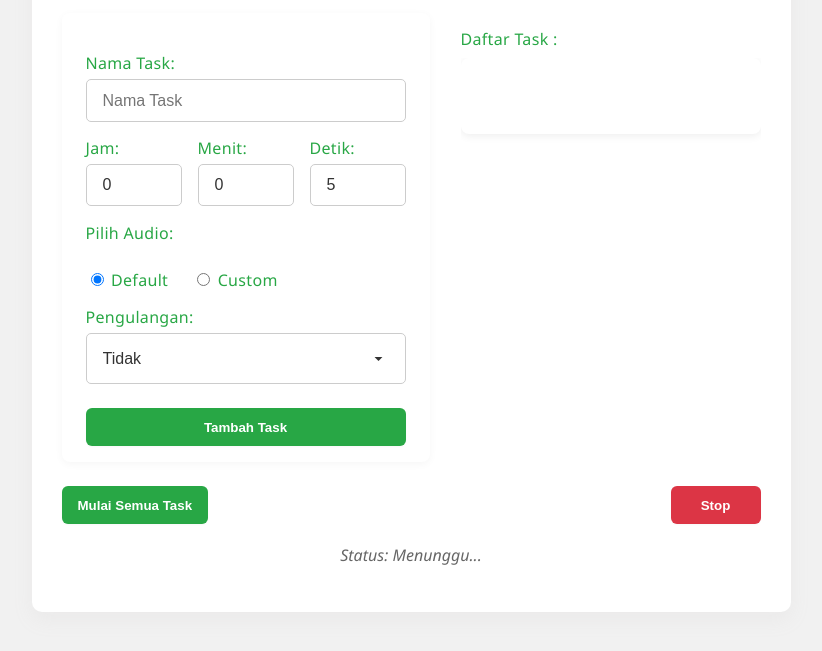
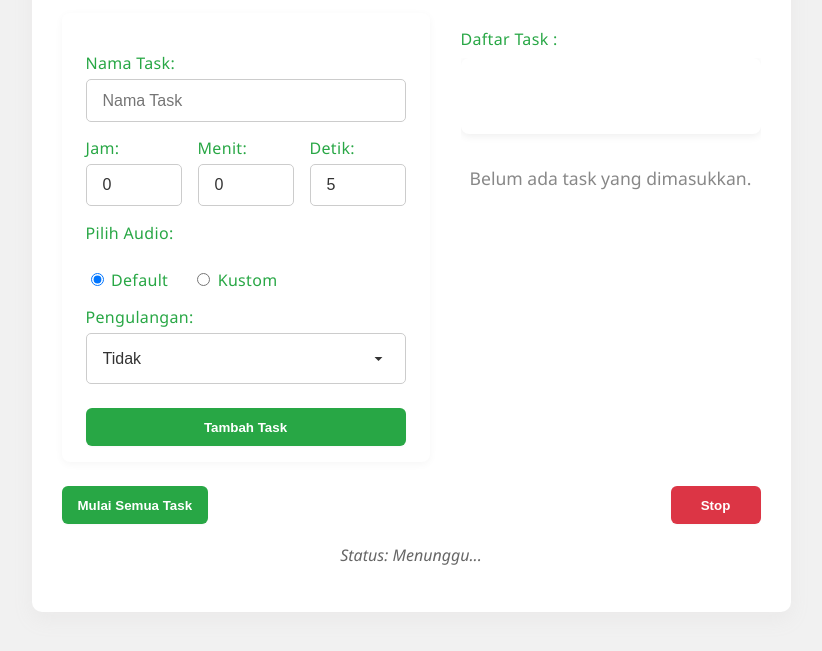
Before and after one commit to Krigergeist/Task-Scheduler, a plain HTML site: page index.html in a window 1280 px wide. Shown: the part 209-860 px from the top of the page, without its empty margins (229-1051 px from the left). Drawn offline with nearby package versions, Linux system fonts and the light colour scheme.

Commit message:
Update index.html

```diff
--- a/index.html
+++ b/index.html
@@ -445,9 +445,7 @@
     <audio id="audioPlayer" src="audio/default.ogg"></audio>
 
     <script>
-      // ...app.js code (see previous attachment)...
-      window.addEventListener("DOMContentLoaded", () => {
-        // ...existing code from app.js...
+
         window.addEventListener("DOMContentLoaded", () => {
           // Hapus shadow tasklist dan tampilkan pesan kosong saat pertama kali buka atau refresh
           const taskListUl = document.getElementById("taskList");
@@ -891,7 +889,7 @@
           langSelect.value = initialLang;
           setLang(initialLang);
         });
-      });
+
     </script>
     <script src="https://cdn.jsdelivr.net/npm/sortablejs@1.15.2/Sortable.min.js"></script>
     <script src="js/sortable-init.js"></script>
```
